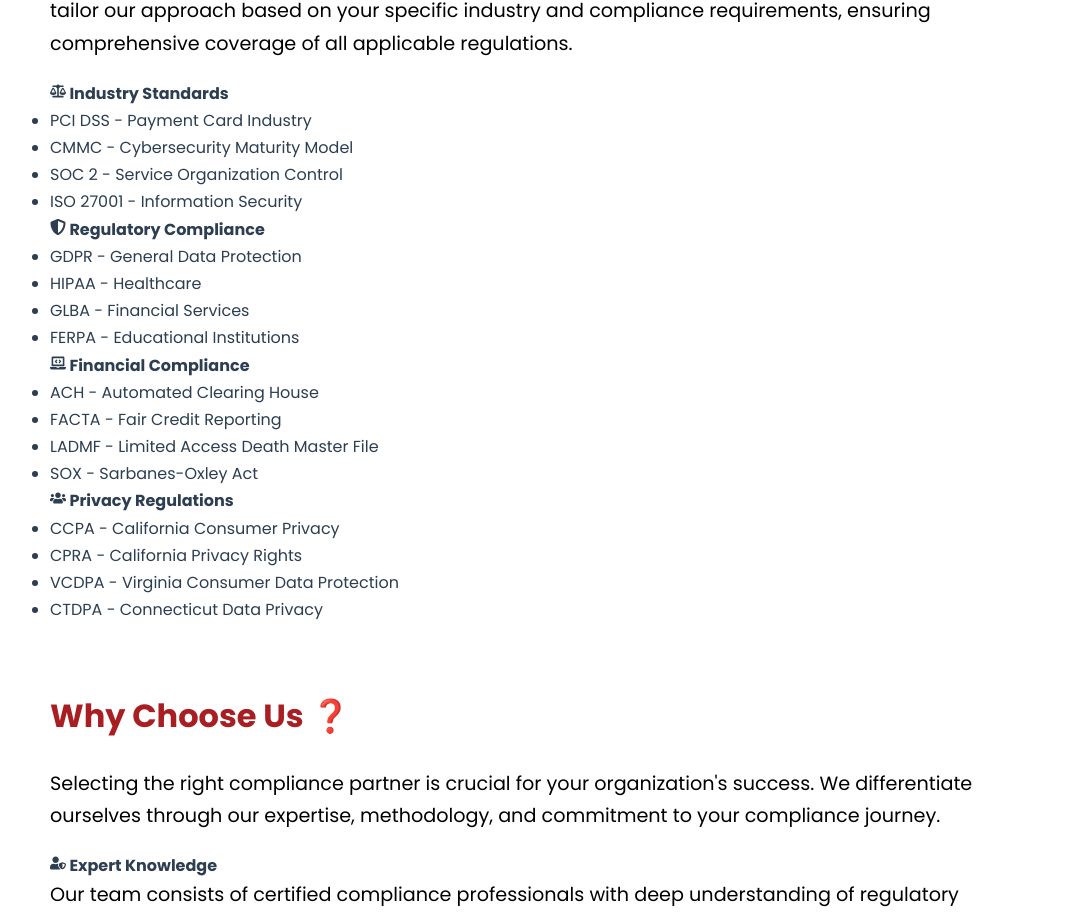
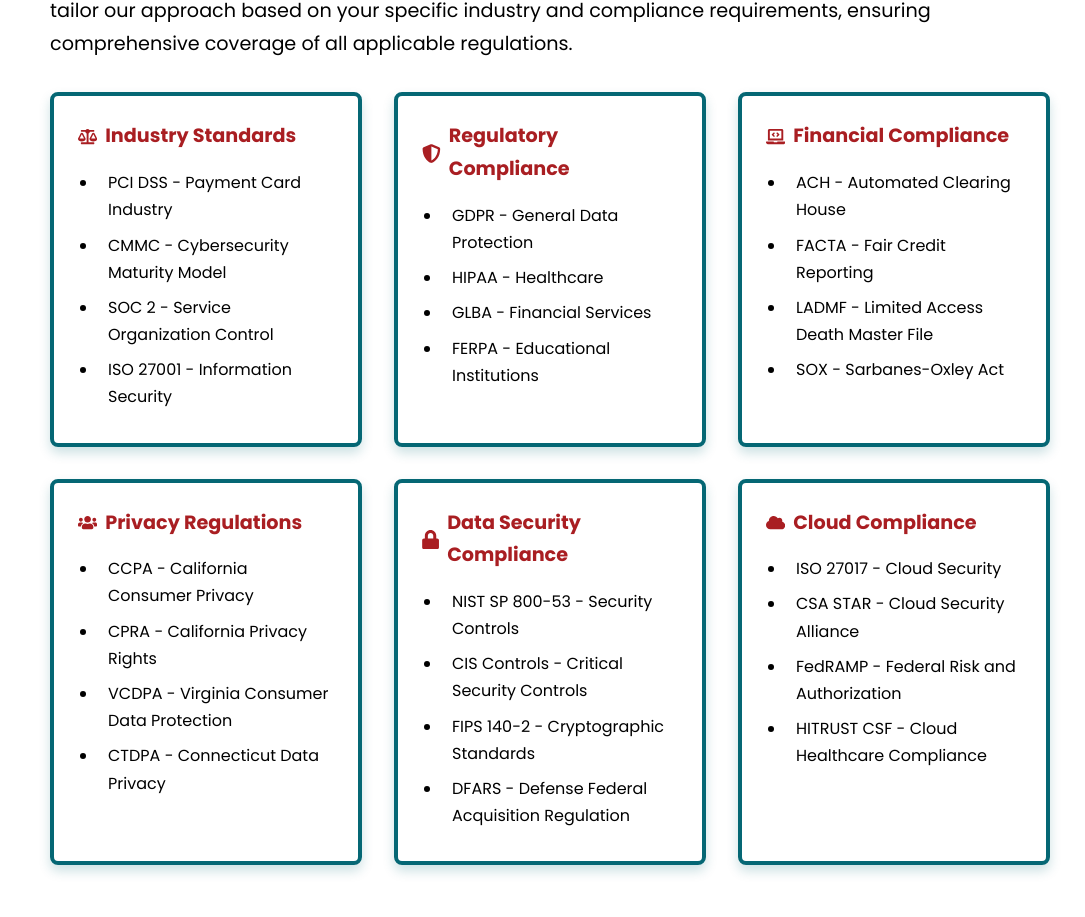
Before and after one commit to shreyas-urankar/Cyber-Protect-Project, a React (Create React App) app: page /compliance_assessment in a window 1280 px wide. Shown: the part 1848-2765 px from the top of the page, without its empty margins (90-1175 px from the left). Built offline with nearby package versions, Linux system fonts and the light colour scheme; a web font is replaced by a local one.

Commit message:
updated compliance assessment files

```diff
--- a/src/components/compliance_assessment.js
+++ b/src/components/compliance_assessment.js
@@ -10,28 +10,27 @@ import {
   FaBalanceScale,
   FaRegChartBar,
   FaSearchPlus,
-  FaUsers
+  FaUsers,
+  FaLock, // Added for Data Security Compliance
+  FaCloud // Added for Cloud Compliance
 } from "react-icons/fa";
 import { FaScrewdriverWrench, FaArrowTrendUp } from "react-icons/fa6";
 
 const ComplianceAssessment = () => {
   return (
-    <div className="service-page-container">
-      {/* Main Content */}
-      <main className="main-section">
-        {/* Header */}
-        <div className="header-section">
-          <h1 className="main-title">Compliance Assessments</h1>
-          <div className="header-line"></div>
+    <div className="compliance-service-page-container">
+      <main className="compliance-main-section">
+        <div className="compliance-header-section">
+          <h1 className="compliance-main-title">Compliance Assessments</h1>
+          <div className="compliance-header-line"></div>
         </div>
 
-        {/* Service Overview */}
-        <section className="service-overview">
-          <div className="tech-icon-main">
+        <section className="compliance-service-overview">
+          <div className="compliance-tech-icon-main">
             <FaFileAlt />
           </div>
 
-          <p className="service-intro">
+          <p className="compliance-service-intro">
             In today's regulatory environment, organizations face increasingly complex compliance requirements
             across various standards and regulations. Our Compliance Assessment services help
             businesses evaluate their data handling practices, security controls, and operational procedures
@@ -40,20 +39,19 @@ const ComplianceAssessment = () => {
             ever-changing regulatory landscape.
           </p>
 
-          {/* Our Services Section */}
-          <div className="content-block">
+          <div className="compliance-content-block">
             <h3>Our Services</h3>
             <p>
               We offer comprehensive compliance assessment services tailored to your industry and specific
               regulatory requirements. Our experts work closely with your team to evaluate your current
               compliance posture and provide actionable recommendations.
             </p>
-            <div className="services-list">
-              <div className="service-item">
-                <div className="service-icon">
+            <div className="compliance-services-list">
+              <div className="compliance-service-item">
+                <div className="compliance-service-icon">
                   <FaClipboardCheck />
                 </div>
-                <div className="service-content">
+                <div className="compliance-service-content">
                   <h4>Gap Analysis</h4>
                   <p>
                     Comprehensive evaluation of your current controls against compliance requirements,
@@ -61,12 +59,11 @@ const ComplianceAssessment = () => {
                   </p>
                 </div>
               </div>
-
-              <div className="service-item">
-                <div className="service-icon">
+              <div className="compliance-service-item">
+                <div className="compliance-service-icon">
                   <FaShieldAlt />
                 </div>
-                <div className="service-content">
+                <div className="compliance-service-content">
                   <h4>Risk Assessment</h4>
                   <p>
                     Identification and evaluation of compliance risks, their potential impact,
@@ -74,12 +71,11 @@ const ComplianceAssessment = () => {
                   </p>
                 </div>
               </div>
-
-              <div className="service-item">
-                <div className="service-icon">
+              <div className="compliance-service-item">
+                <div className="compliance-service-icon">
                   <FaScrewdriverWrench />
                 </div>
-                <div className="service-content">
+                <div className="compliance-service-content">
                   <h4>Remediation Planning</h4>
                   <p>
                     Development of detailed remediation roadmaps with prioritized action items
@@ -87,12 +83,11 @@ const ComplianceAssessment = () => {
                   </p>
                 </div>
               </div>
-
-              <div className="service-item">
-                <div className="service-icon">
+              <div className="compliance-service-item">
+                <div className="compliance-service-icon">
                   <FaUserShield />
                 </div>
-                <div className="service-content">
+                <div className="compliance-service-content">
                   <h4>Compliance Training</h4>
                   <p>
                     Customized training programs to educate your team on compliance requirements,
@@ -100,12 +95,11 @@ const ComplianceAssessment = () => {
                   </p>
                 </div>
               </div>
-
-              <div className="service-item">
-                <div className="service-icon">
+              <div className="compliance-service-item">
+                <div className="compliance-service-icon">
                   <FaSearchPlus />
                 </div>
-                <div className="service-content">
+                <div className="compliance-service-content">
                   <h4>Compliance Monitoring</h4>
                   <p>
                     Implementation of ongoing monitoring processes to maintain compliance posture
@@ -113,12 +107,11 @@ const ComplianceAssessment = () => {
                   </p>
                 </div>
               </div>
-
-              <div className="service-item">
-                <div className="service-icon">
+              <div className="compliance-service-item">
+                <div className="compliance-service-icon">
                   <FaRegChartBar />
                 </div>
-                <div className="service-content">
+                <div className="compliance-service-content">
                   <h4>Compliance Reporting</h4>
                   <p>
                     Development of comprehensive compliance reports for internal stakeholders,
@@ -129,20 +122,16 @@ const ComplianceAssessment = () => {
             </div>
           </div>
 
-          {/* Compliance Types Section */}
-          <div className="content-block">
+          <div className="compliance-content-block">
             <h3>Types of Compliance Assessments</h3>
             <p>
               Our compliance assessment services cover various regulatory frameworks and industry standards.
               We tailor our approach based on your specific industry and compliance requirements,
               ensuring comprehensive coverage of all applicable regulations.
             </p>
-
-            <div className="tools-grid">
-              <div className="tool-category">
-                <h4>
-                  <FaBalanceScale /> Industry Standards
-                </h4>
+            <div className="compliance-compliance-types">
+              <div className="compliance-compliance-card">
+                <h4><FaBalanceScale /> Industry Standards</h4>
                 <ul>
                   <li>PCI DSS - Payment Card Industry</li>
                   <li>CMMC - Cybersecurity Maturity Model</li>
@@ -150,11 +139,8 @@ const ComplianceAssessment = () => {
                   <li>ISO 27001 - Information Security</li>
                 </ul>
               </div>
-
-              <div className="tool-category">
-                <h4>
-                  <FaShieldAlt /> Regulatory Compliance
-                </h4>
+              <div className="compliance-compliance-card">
+                <h4><FaShieldAlt /> Regulatory Compliance</h4>
                 <ul>
                   <li>GDPR - General Data Protection</li>
                   <li>HIPAA - Healthcare</li>
@@ -162,11 +148,8 @@ const ComplianceAssessment = () => {
                   <li>FERPA - Educational Institutions</li>
                 </ul>
               </div>
-
-              <div className="tool-category">
-                <h4>
-                  <FaLaptopCode /> Financial Compliance
-                </h4>
+              <div className="compliance-compliance-card">
+                <h4><FaLaptopCode /> Financial Compliance</h4>
                 <ul>
                   <li>ACH - Automated Clearing House</li>
                   <li>FACTA - Fair Credit Reporting</li>
@@ -174,11 +157,8 @@ const ComplianceAssessment = () => {
                   <li>SOX - Sarbanes-Oxley Act</li>
                 </ul>
               </div>
-
-              <div className="tool-category">
-                <h4>
-                  <FaUsers /> Privacy Regulations
-                </h4>
+              <div className="compliance-compliance-card">
+                <h4><FaUsers /> Privacy Regulations</h4>
                 <ul>
                   <li>CCPA - California Consumer Privacy</li>
                   <li>CPRA - California Privacy Rights</li>
@@ -186,45 +166,56 @@ const ComplianceAssessment = () => {
                   <li>CTDPA - Connecticut Data Privacy</li>
                 </ul>
               </div>
+              <div className="compliance-compliance-card">
+                <h4><FaLock /> Data Security Compliance</h4>
+                <ul>
+                  <li>NIST SP 800-53 - Security Controls</li>
+                  <li>CIS Controls - Critical Security Controls</li>
+                  <li>FIPS 140-2 - Cryptographic Standards</li>
+                  <li>DFARS - Defense Federal Acquisition Regulation</li>
+                </ul>
+              </div>
+              <div className="compliance-compliance-card">
+                <h4><FaCloud /> Cloud Compliance</h4>
+                <ul>
+                  <li>ISO 27017 - Cloud Security</li>
+                  <li>CSA STAR - Cloud Security Alliance</li>
+                  <li>FedRAMP - Federal Risk and Authorization</li>
+                  <li>HITRUST CSF - Cloud Healthcare Compliance</li>
+                </ul>
+              </div>
             </div>
           </div>
 
-
-
-          {/* Why Choose Us? */}
-          <div className="content-block">
+          <div className="compliance-content-block">
             <h3>Why Choose Us ❓</h3>
             <p>
               Selecting the right compliance partner is crucial for your organization's success.
               We differentiate ourselves through our expertise, methodology, and commitment to your compliance journey.
             </p>
-
-            <div className="benefits-grid">
-              <div className="benefit-item">
+            <div className="compliance-benefits-grid">
+              <div className="compliance-benefit-item">
                 <h4><FaUserShield /> Expert Knowledge</h4>
                 <p>
                   Our team consists of certified compliance professionals with deep understanding of
                   regulatory frameworks and industry standards.
                 </p>
               </div>
-
-              <div className="benefit-item">
+              <div className="compliance-benefit-item">
                 <h4><FaScrewdriverWrench /> Tailored Approach</h4>
                 <p>
                   We customize our compliance assessment methodology to address your specific
                   industry requirements and organizational needs.
                 </p>
               </div>
-
-              <div className="benefit-item">
+              <div className="compliance-benefit-item">
                 <h4><FaArrowTrendUp /> Continuous Improvement</h4>
                 <p>
                   Our solutions focus on building a sustainable compliance program that evolves
                   with changing regulations and business needs.
                 </p>
               </div>
-
-              <div className="benefit-item">
+              <div className="compliance-benefit-item">
                 <h4><FaHandshake /> Dedicated Support</h4>
                 <p>
                   We provide ongoing guidance and support throughout your compliance journey,
@@ -233,8 +224,6 @@ const ComplianceAssessment = () => {
               </div>
             </div>
           </div>
-
-
         </section>
       </main>
     </div>
--- a/src/styles/compliance_assessment.css
+++ b/src/styles/compliance_assessment.css
@@ -18,7 +18,7 @@
     --danger: #000000;
 }
 
-.service-page-container {
+.compliance-service-page-container {
     min-height: 100vh;
     background: none;
     position: relative;
@@ -26,7 +26,7 @@
     flex-direction: column;
 }
 
-.service-page-container::before {
+.compliance-service-page-container::before {
     content: '';
     position: absolute;
     top: 0;
@@ -37,7 +37,7 @@
     z-index: 0;
 }
 
-.main-section {
+.compliance-main-section {
     flex: 1;
     padding: 2rem 4rem 3rem;
     position: relative;
@@ -48,7 +48,7 @@
     z-index: 10;
 }
 
-.header-section {
+.compliance-header-section {
     margin-bottom: 3rem;
     text-align: center;
     width: 100%;
@@ -56,7 +56,7 @@
     color: white;
 }
 
-.main-title {
+.compliance-main-title {
     font-size: 3rem;
     font-weight: 700;
     color: white;
@@ -67,20 +67,20 @@
     display: inline-block;
 }
 
-.header-line {
+.compliance-header-line {
     height: 3px;
     width: 150px;
     background: white;
     margin: 0 auto;
 }
 
-.service-overview {
+.compliance-service-overview {
     max-width: 1000px;
     margin: 0 auto;
     width: 100%;
 }
 
-.tech-icon-main {
+.compliance-tech-icon-main {
     font-size: 4rem;
     color: white;
     text-align: center;
@@ -100,7 +100,7 @@
     }
 }
 
-.service-intro {
+.compliance-service-intro {
     font-size: 1.3rem;
     line-height: 1.8;
     color: white;
@@ -109,11 +109,11 @@
     text-align: center;
 }
 
-.content-block {
+.compliance-content-block {
     margin-bottom: 3rem;
 }
 
-.content-block h3 {
+.compliance-content-block h3 {
     font-size: 2rem;
     color: #A91E22;
     margin-bottom: 1.5rem;
@@ -121,7 +121,7 @@
     display: inline-block;
 }
 
-.content-block h3::after {
+.compliance-content-block h3::after {
     content: '';
     position: absolute;
     bottom: -8px;
@@ -131,21 +131,21 @@
     background: none;
 }
 
-.content-block p {
+.compliance-content-block p {
     font-size: 1.2rem;
     line-height: 1.7;
     color: black;
     margin-bottom: 1.2rem;
 }
 
-.services-list {
+.compliance-services-list {
     display: grid;
     grid-template-columns: repeat(auto-fit, minmax(280px, 1fr));
     gap: 2rem;
     margin-top: 2rem;
 }
 
-.service-item {
+.compliance-service-item {
     display: flex;
     gap: 1rem;
     padding: 1.5rem;
@@ -155,15 +155,15 @@
     box-shadow: 0 6px 12px rgba(5, 103, 116, 0.2);
 }
 
-.service-item:hover {
+.compliance-service-item:hover {
     transform: translateY(-5px);
     box-shadow: 0 12px 20px rgba(5, 103, 116, 0.3);
 }
 
-.service-icon {
+.compliance-service-icon {
     width: 50px;
     height: 50px;
-    background-color: none;
+    background-color: transparent;
     border-radius: 50%;
     display: flex;
     align-items: center;
@@ -173,19 +173,19 @@
     flex-shrink: 0;
 }
 
-.service-content h4 {
+.compliance-service-content h4 {
     font-size: 1.2rem;
     margin-bottom: 0.5rem;
     color: #A91E22;
 }
 
-.service-content p {
+.compliance-service-content p {
     font-size: 0.95rem;
     color: black;
     line-height: 1.6;
 }
 
-.cta-section {
+.compliance-cta-section {
     display: flex;
     flex-direction: column;
     align-items: center;
@@ -196,7 +196,7 @@
     text-align: center;
 }
 
-.cta-button {
+.compliance-cta-button {
     padding: 0.75rem 1.5rem;
     background: #A91E22;
     color: white;
@@ -209,19 +209,19 @@
     box-shadow: none;
 }
 
-.cta-button:hover {
+.compliance-cta-button:hover {
     transform: translateY(-3px);
     background: #8b1a1e;
 }
 
-.faq-container {
+.compliance-faq-container {
     display: flex;
     flex-direction: column;
     gap: 1rem;
     margin-top: 2rem;
 }
 
-.faq-item {
+.compliance-faq-item {
     border: 4px solid #056774;
     border-radius: 8px;
     padding: 1rem;
@@ -229,16 +229,16 @@
     box-shadow: 0 6px 12px rgba(5, 103, 116, 0.2);
 }
 
-.faq-item:hover {
+.compliance-faq-item:hover {
     transform: translateY(-5px);
     box-shadow: 0 12px 20px rgba(5, 103, 116, 0.3);
 }
 
-.faq-toggle {
+.compliance-faq-toggle {
     display: none;
 }
 
-.faq-question {
+.compliance-faq-question {
     font-size: 1.2rem;
     font-weight: 600;
     color: black;
@@ -249,7 +249,7 @@
     padding-right: 30px;
 }
 
-.faq-question::after {
+.compliance-faq-question::after {
     content: "+";
     font-size: 24px;
     color: #A91E22;
@@ -260,11 +260,11 @@
     transition: all 0.3s ease;
 }
 
-.faq-toggle:checked + .faq-question::after {
+.compliance-faq-toggle:checked + .compliance-faq-question::after {
     content: "-";
 }
 
-.faq-answer {
+.compliance-faq-answer {
     font-size: 1rem;
     color: black;
     line-height: 1.5;
@@ -273,90 +273,138 @@
     text-align: left;
 }
 
-.faq-toggle:checked + .faq-question + .faq-answer {
+.compliance-faq-toggle:checked + .compliance-faq-question + .compliance-faq-answer {
     display: block;
 }
 
-.compliance-types {
+.compliance-compliance-types {
     display: grid;
-    grid-template-columns: repeat(auto-fit, minmax(120px, 1fr));
-    gap: 1rem;
-    margin-top: 1rem;
+    grid-template-columns: repeat(auto-fit, minmax(250px, 1fr)); /* Increased min width for better spacing */
+    gap: 2rem; /* Increased gap for better separation */
+    margin-top: 2rem;
 }
 
-.compliance-button {
-    padding: 0.5rem 1rem;
-    background: none;
-    border: 2px solid #056774;
+.compliance-compliance-card {
+    padding: 1.5rem; /* Increased padding for inner spacing */
+    border: 4px solid #056774;
     border-radius: 8px;
-    font-size: 0.9rem;
-    color: black;
-    cursor: pointer;
     transition: all 0.3s ease;
+    box-shadow: 0 6px 12px rgba(5, 103, 116, 0.2);
 }
 
-.compliance-button:hover {
-    background: #056774;
-    color: white;
+.compliance-compliance-card:hover {
+    transform: translateY(-5px);
+    box-shadow: 0 12px 20px rgba(5, 103, 116, 0.3);
+}
+
+.compliance-compliance-card h4 {
+    font-size: 1.2rem;
+    margin-bottom: 1rem;
+    color: #A91E22;
+    display: flex;
+    align-items: center;
+    gap: 0.5rem;
+}
+
+.compliance-compliance-card ul {
+    list-style-type: disc; /* Ensure default bullet style */
+    padding-left: 20px; /* Add spacing between bullet and text */
+}
+
+.compliance-compliance-card li {
+    font-size: 1rem;
+    color: black;
+    margin-bottom: 0.5rem;
+    padding-left: 10px; /* Additional spacing from the left edge */
+}
+
+.compliance-tools-grid {
+    display: grid;
+    grid-template-columns: repeat(auto-fit, minmax(200px, 1fr));
+    gap: 2rem;
+    margin-top: 2rem;
+}
+
+.compliance-tool-category {
+    padding: 1rem;
+    border: 4px solid #056774;
+    border-radius: 8px;
+    transition: all 0.3s ease;
+    box-shadow: 0 6px 12px rgba(5, 103, 116, 0.2);
+}
+
+.compliance-tool-category:hover {
+    transform: translateY(-5px);
+    box-shadow: 0 12px 20px rgba(5, 103, 116, 0.3);
+}
+
+.compliance-benefits-grid {
+    display: grid;
+    grid-template-columns: repeat(auto-fit, minmax(200px, 1fr));
+    gap: 2rem;
+    margin-top: 2rem;
+}
+
+.compliance-benefit-item {
+    padding: 1rem;
+    border: 4px solid #056774;
+    border-radius: 8px;
+    transition: all 0.3s ease;
+    box-shadow: 0 6px 12px rgba(5, 103, 116, 0.2);
+}
+
+.compliance-benefit-item:hover {
+    transform: translateY(-5px);
+    box-shadow: 0 12px 20px rgba(5, 103, 116, 0.3);
 }
 
 @media (max-width: 1024px) {
-    .main-section {
+    .compliance-main-section {
         padding: 2rem;
     }
-
-    .main-title {
+    .compliance-main-title {
         font-size: 2.5rem;
     }
-
-    .services-list {
+    .compliance-services-list {
         grid-template-columns: 1fr;
     }
 }
 
 @media (max-width: 768px) {
-    .main-section {
+    .compliance-main-section {
         padding: 1.5rem;
     }
-
-    .main-title {
+    .compliance-main-title {
         font-size: 2rem;
         margin-top: 8rem;
     }
-
-    .service-intro {
+    .compliance-service-intro {
         font-size: 1.1rem;
     }
-
-    .content-block h3 {
+    .compliance-content-block h3 {
         font-size: 1.5rem;
     }
-
-    .content-block p {
+    .compliance-content-block p {
         font-size: 1rem;
     }
-
-    .service-item {
+    .compliance-service-item {
         flex-direction: column;
         align-items: center;
         text-align: center;
     }
-
-    .service-content h4 {
+    .compliance-service-content h4 {
         text-align: center;
     }
 }
 
 @media (max-width: 480px) {
-    .main-title {
+    .compliance-main-title {
         font-size: 1.8rem;
     }
-
-    .service-intro {
+    .compliance-service-intro {
         font-size: 1rem;
     }
-
-    .compliance-types {
-        grid-template-columns: repeat(2, 1fr);
+    .compliance-compliance-types {
+        grid-template-columns: 1fr;
     }
 }
```
